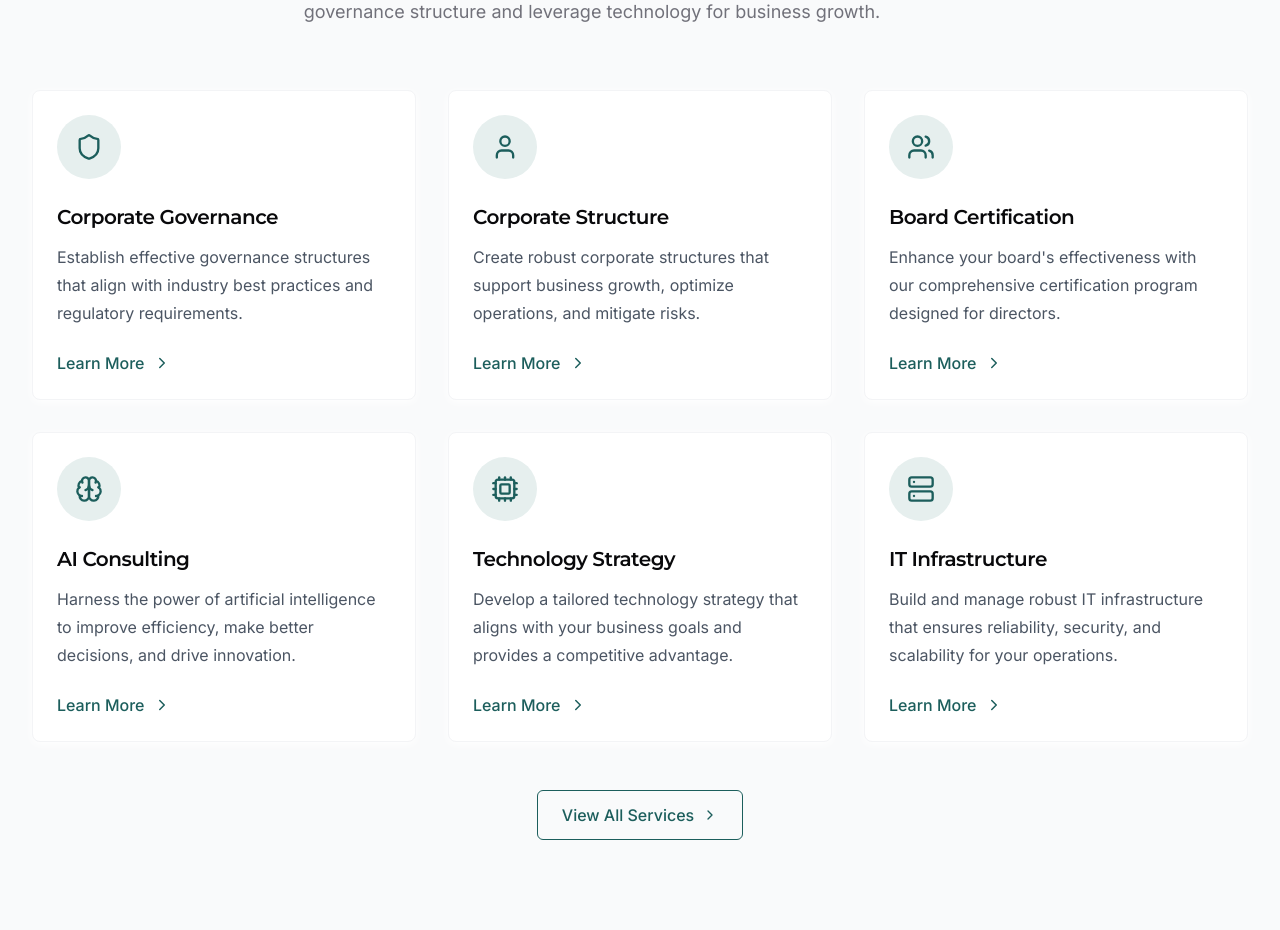
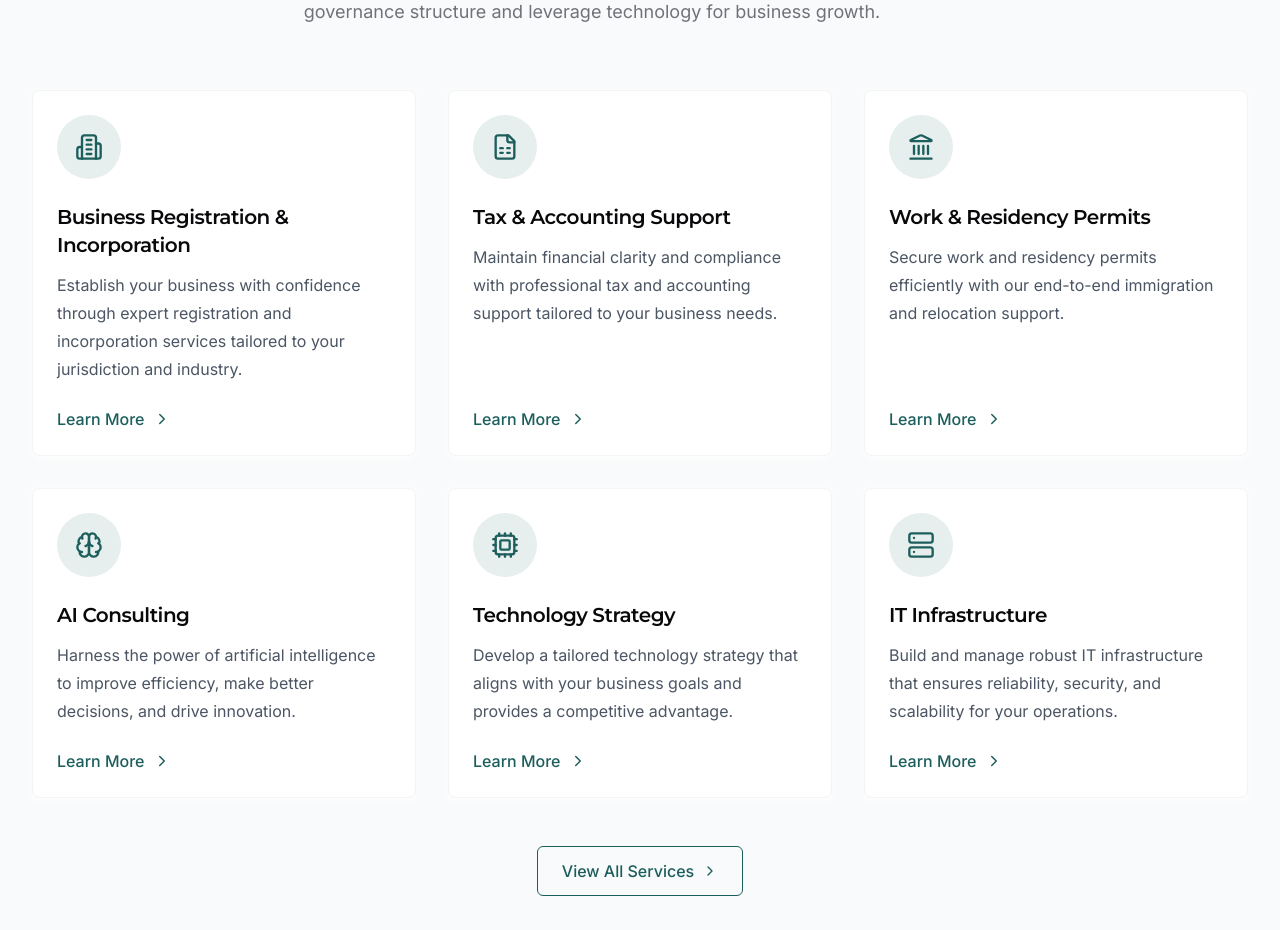
Before and after one commit to ahmedfaaid/kinaase-website, a Next.js app in the folder apps/web/: page / in a window 1280 px wide. Shown: the part 1020-1950 px from the top of the page. Built offline with nearby package versions, Linux system fonts and the light colour scheme.

Commit message:
update services and links

```diff
--- a/apps/web/components/sections/home/services.tsx
+++ b/apps/web/components/sections/home/services.tsx
@@ -1,12 +1,12 @@
 import { motion, useInView } from 'framer-motion';
 import {
   Brain,
+  Building2,
   ChevronRight,
   Cpu,
-  Server,
-  Shield,
-  User,
-  Users
+  FileSpreadsheet,
+  Landmark,
+  Server
 } from 'lucide-react';
 import Link from 'next/link';
 import { useRef } from 'react';
@@ -46,28 +46,28 @@ export default function Services() {
         >
           <motion.div variants={fadeInUp}>
             <ServiceCard
-              icon={<Shield size={28} />}
-              title='Corporate Governance'
-              description='Establish effective governance structures that align with industry best practices and regulatory requirements.'
-              link='/corporate-services'
+              icon={<Building2 size={28} />}
+              title='Business Registration & Incorporation'
+              description='Establish your business with confidence through expert registration and incorporation services tailored to your jurisdiction and industry.'
+              link='/corporate-services#business-registration-incorporation'
             />
           </motion.div>
 
           <motion.div variants={fadeInUp}>
             <ServiceCard
-              icon={<User size={28} />}
-              title='Corporate Structure'
-              description='Create robust corporate structures that support business growth, optimize operations, and mitigate risks.'
-              link='/corporate-services'
+              icon={<FileSpreadsheet size={28} />}
+              title='Tax & Accounting Support'
+              description='Maintain financial clarity and compliance with professional tax and accounting support tailored to your business needs.'
+              link='/corporate-services#tax-accounting-support'
             />
           </motion.div>
 
           <motion.div variants={fadeInUp}>
             <ServiceCard
-              icon={<Users size={28} />}
-              title='Board Certification'
-              description="Enhance your board's effectiveness with our comprehensive certification program designed for directors."
-              link='/corporate-services'
+              icon={<Landmark size={28} />}
+              title='Work & Residency Permits'
+              description='Secure work and residency permits efficiently with our end-to-end immigration and relocation support.'
+              link='/corporate-services#work-residency-permits'
             />
           </motion.div>
 
@@ -76,7 +76,7 @@ export default function Services() {
               icon={<Brain size={28} />}
               title='AI Consulting'
               description='Harness the power of artificial intelligence to improve efficiency, make better decisions, and drive innovation.'
-              link='/technology-services'
+              link='/technology-services#ai-consulting'
             />
           </motion.div>
 
@@ -85,7 +85,7 @@ export default function Services() {
               icon={<Cpu size={28} />}
               title='Technology Strategy'
               description='Develop a tailored technology strategy that aligns with your business goals and provides a competitive advantage.'
-              link='/technology-services'
+              link='/technology-services#technology-strategy'
             />
           </motion.div>
 
@@ -94,7 +94,7 @@ export default function Services() {
               icon={<Server size={28} />}
               title='IT Infrastructure'
               description='Build and manage robust IT infrastructure that ensures reliability, security, and scalability for your operations.'
-              link='/technology-services'
+              link='/technology-services#it-infrastructure'
             />
           </motion.div>
         </motion.div>
```
